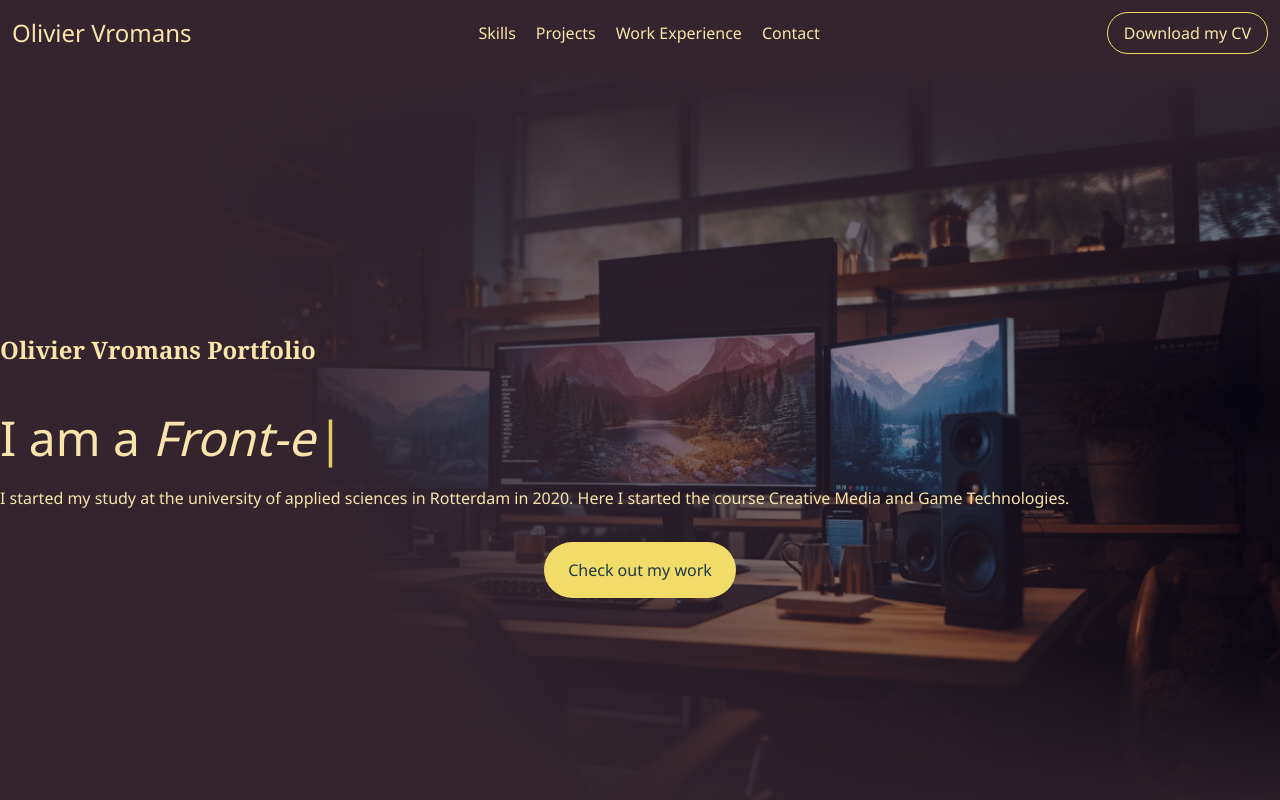
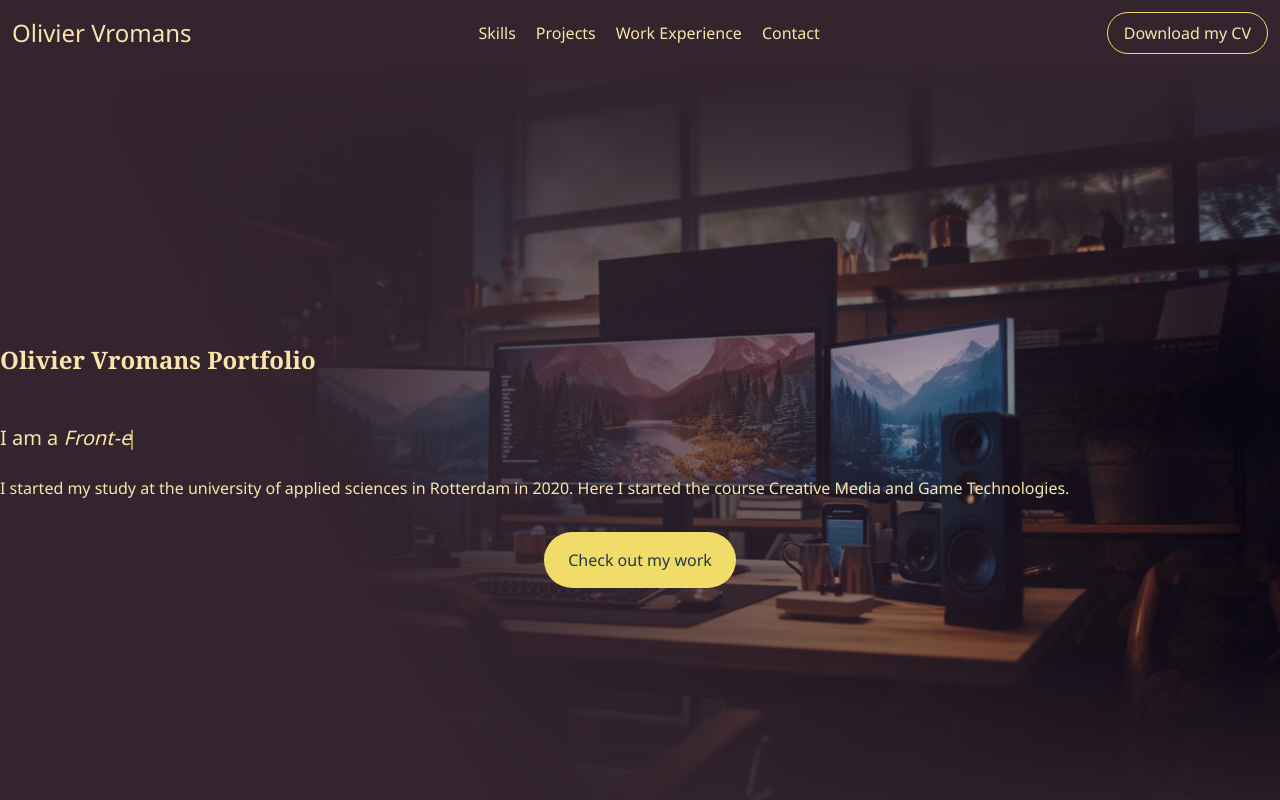
Before and after one commit to Olivier-Vromans/portfolio_v2, a Next.js app: page / in a window 1280 px wide. Shown: the top 800 px of the page. Built offline with nearby package versions, Linux system fonts and the light colour scheme.

Commit message:
removed text resizing

```diff
--- a/app/components/Typewriter.js
+++ b/app/components/Typewriter.js
@@ -75,7 +75,7 @@ const Typewriter = ({ initalText, inputText }) => {
     }, []);
 
     return (
-        <p className="text-xl md:text-3xl lg:text-5xl ">
+        <p className="text-xl">
             {initalText}
             <span className='italic'>
                 {heroText} <span className="text-primary animate-pulse -ml-2.5 not-italic">|</span>
```
